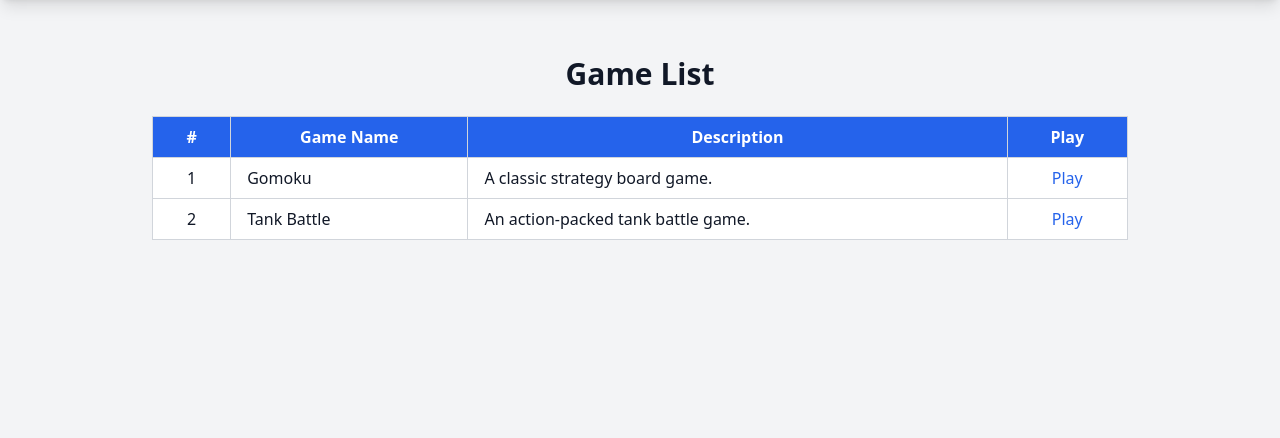
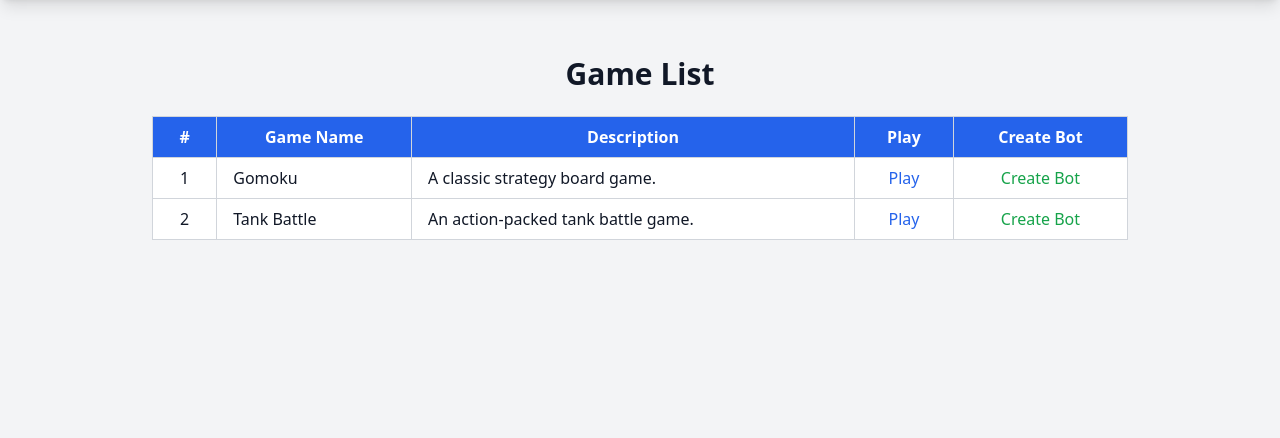
Before and after one commit to cuber-yuan/algorithm-pit, a Flask app: page /games in a window 1280 px wide. Shown: the part 76-514 px from the top of the page. Run offline with Flask 3, Linux system fonts and the light colour scheme; some libraries are stand-ins or nearby versions.

Commit message:
create bot (frontend)

```diff
--- a/app/templates/games.html
+++ b/app/templates/games.html
@@ -13,6 +13,7 @@
                     <th class="px-4 py-2 border border-gray-300">Game Name</th>
                     <th class="px-4 py-2 border border-gray-300">Description</th>
                     <th class="px-4 py-2 border border-gray-300">Play</th>
+                    <th class="px-4 py-2 border border-gray-300">Create Bot</th>
                 </tr>
             </thead>
             <tbody class="bg-white">
@@ -23,6 +24,9 @@
                     <td class="px-4 py-2 border border-gray-300 text-center">
                         <a href="{{ url_for('main.gomoku') }}" class="text-blue-600 hover:underline">Play</a>
                     </td>
+                    <td class="px-4 py-2 border border-gray-300 text-center">
+                        <a href="#" class="text-green-600 hover:underline" onclick="openUploadModal('Gomoku')">Create Bot</a>
+                    </td>
                 </tr>
                 <tr class="hover:bg-gray-100">
                     <td class="px-4 py-2 border border-gray-300 text-center">2</td>
@@ -31,9 +35,84 @@
                     <td class="px-4 py-2 border border-gray-300 text-center">
                         <a href="{{ url_for('main.tank') }}" class="text-blue-600 hover:underline">Play</a>
                     </td>
+                    <td class="px-4 py-2 border border-gray-300 text-center">
+                        <a href="#" class="text-green-600 hover:underline" onclick="openUploadModal('Tank Battle')">Create Bot</a>
+                    </td>
                 </tr>
             </tbody>
         </table>
     </div>
 </div>
+
+<!-- Modal -->
+<div id="uploadModal" class="fixed inset-0 bg-black bg-opacity-50 flex items-center justify-center hidden">
+    <div class="bg-white p-8 rounded-lg shadow-2xl w-96 relative">
+        <!-- Close Button -->
+        <button class="absolute top-2 right-2 text-gray-500 hover:text-gray-700" onclick="closeUploadModal()">
+            <svg xmlns="http://www.w3.org/2000/svg" class="h-6 w-6" fill="none" viewBox="0 0 24 24" stroke="currentColor">
+                <path stroke-linecap="round" stroke-linejoin="round" stroke-width="2" d="M6 18L18 6M6 6l12 12" />
+            </svg>
+        </button>
+
+        <!-- Modal Title -->
+        <h2 class="text-2xl font-bold text-center text-blue-600 mb-6" id="modalTitle">Upload Bot Code</h2>
+
+        <!-- Form -->
+        <form id="uploadForm">
+            <!-- Language Selection -->
+            <div class="mb-4">
+                <label for="language" class="block text-sm font-medium text-gray-700">Select Language</label>
+                <select id="language" name="language" class="mt-1 block w-full border border-gray-300 rounded-md shadow-sm focus:outline-none focus:ring-blue-500 focus:border-blue-500 sm:text-sm">
+                    <option value="python">Python</option>
+                    <option value="cpp">C++</option>
+                </select>
+            </div>
+
+            <!-- File Upload -->
+            <div class="mb-4">
+                <label for="botFile" class="block text-sm font-medium text-gray-700">Select Bot Code File</label>
+                <input type="file" id="botFile" name="botFile" class="mt-1 block w-full border border-gray-300 rounded-md shadow-sm focus:outline-none focus:ring-blue-500 focus:border-blue-500 sm:text-sm">
+            </div>
+
+            <!-- Source Code Input -->
+            <div class="mb-4">
+                <label for="sourceCode" class="block text-sm font-medium text-gray-700">Or Enter Source Code</label>
+                <textarea id="sourceCode" name="sourceCode" rows="6" class="mt-1 block w-full border border-gray-300 rounded-md shadow-sm focus:outline-none focus:ring-blue-500 focus:border-blue-500 sm:text-sm"></textarea>
+            </div>
+
+            <!-- Buttons -->
+            <div class="flex justify-end space-x-4">
+                <button type="button" class="bg-gray-500 text-white px-4 py-2 rounded hover:bg-gray-600 transition" onclick="closeUploadModal()">Cancel</button>
+                <button type="submit" class="bg-blue-600 text-white px-4 py-2 rounded hover:bg-blue-700 transition">Upload</button>
+            </div>
+        </form>
+    </div>
+</div>
+
+<script>
+    function openUploadModal(gameName) {
+        document.getElementById('modalTitle').textContent = `Upload Bot Code for ${gameName}`;
+        document.getElementById('uploadModal').classList.remove('hidden');
+    }
+
+    function closeUploadModal() {
+        document.getElementById('uploadModal').classList.add('hidden');
+        document.getElementById('uploadForm').reset(); // Reset the form fields
+    }
+
+    document.getElementById('uploadForm').onsubmit = function (e) {
+        e.preventDefault();
+        const language = document.getElementById('language').value;
+        const file = document.getElementById('botFile').files[0];
+        const sourceCode = document.getElementById('sourceCode').value.trim();
+
+        if (!file && !sourceCode) {
+            alert('Please upload a file or enter source code.');
+            return;
+        }
+
+        alert(`Bot code uploaded successfully!\nLanguage: ${language}\nFile: ${file ? file.name : 'None'}\nSource Code: ${sourceCode ? 'Provided' : 'None'}`);
+        closeUploadModal();
+    };
+</script>
 {% endblock %}
```
